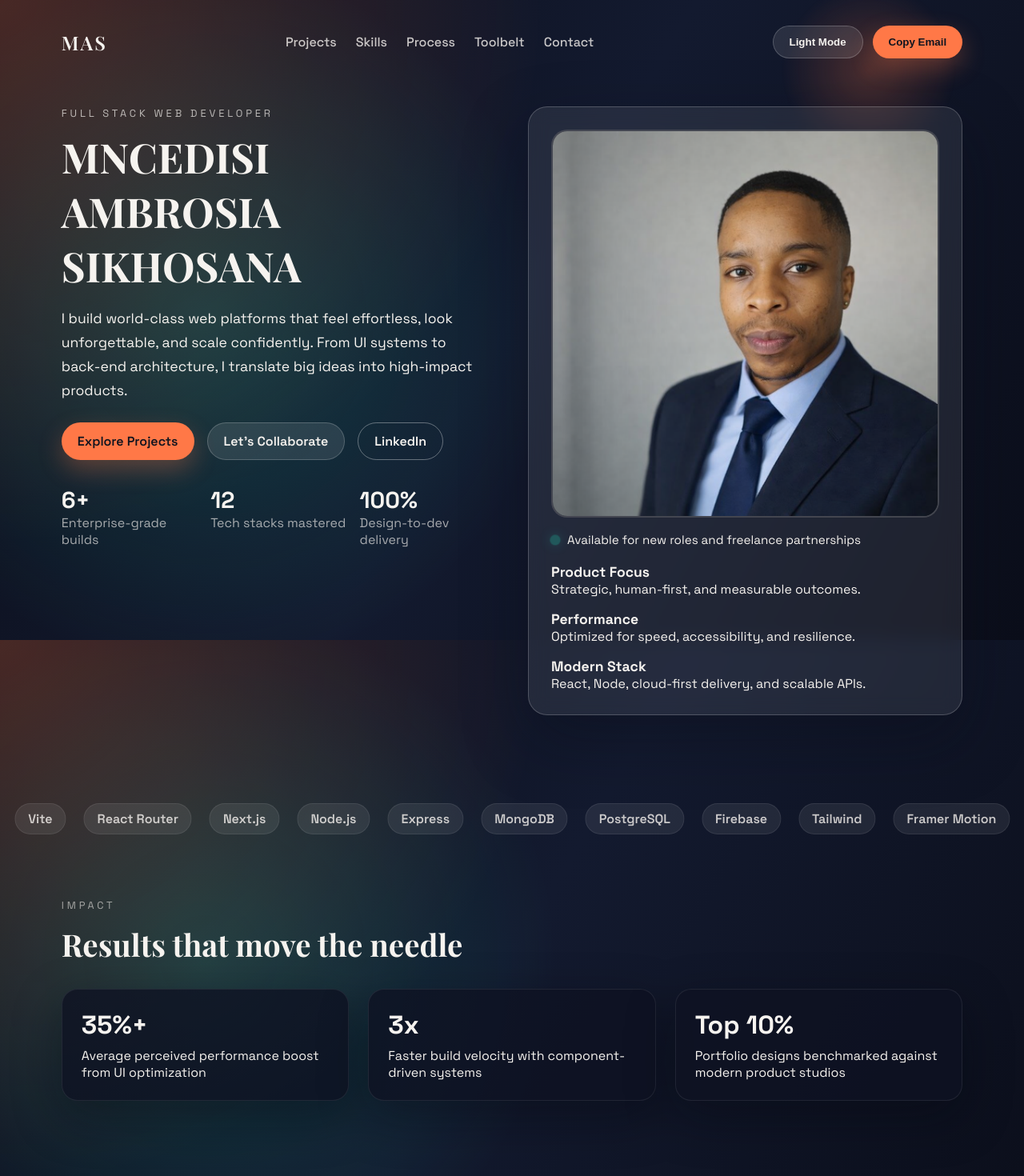
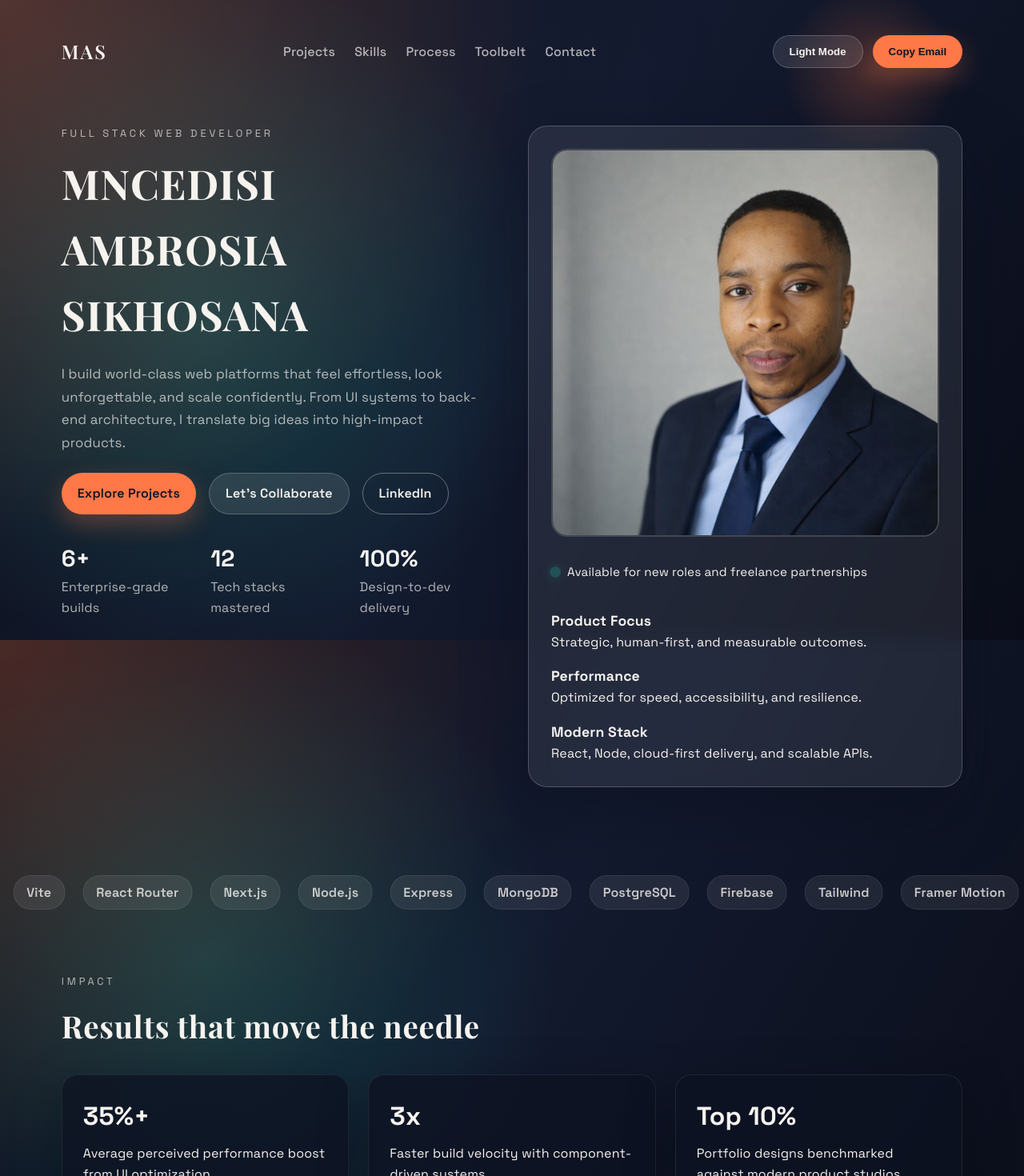
Before and after one commit to Sikhosana24/Mncedisi-Ambrosia-Sikhosana, a React (Vite) app in the folder portfolio-react/: page / in a window 1280 px wide. Shown: the top 1470 px of the page at 80% size. Built offline with nearby package versions, Linux system fonts and the light colour scheme.

Commit message:
Refine portfolio UI styling

```diff
--- a/portfolio-react/src/styles.css
+++ b/portfolio-react/src/styles.css
@@ -8,6 +8,10 @@
   --line: rgba(255, 255, 255, 0.2);
   --shadow: 0 30px 80px rgba(9, 12, 24, 0.35);
   --glow: 0 0 40px rgba(255, 120, 71, 0.18);
+  --panel: rgba(14, 18, 34, 0.78);
+  --panel-light: rgba(255, 255, 255, 0.9);
+  --muted: rgba(246, 243, 239, 0.7);
+  --muted-dark: rgba(11, 13, 19, 0.6);
 }
 
 body[data-theme="light"] {
@@ -43,6 +47,9 @@ body {
   color: var(--light);
   min-height: 100vh;
   overflow-x: hidden;
+  letter-spacing: 0.01em;
+  line-height: 1.6;
+  -webkit-font-smoothing: antialiased;
 }
 
 a {
@@ -120,11 +127,26 @@ a:hover {
   z-index: 1;
 }
 
+.hero::before {
+  content: "";
+  position: absolute;
+  inset: 0;
+  background: radial-gradient(circle at top left, rgba(255, 255, 255, 0.06), transparent 55%);
+  pointer-events: none;
+}
+
+.hero > *,
+.section > * {
+  width: min(1200px, 100%);
+  margin: 0 auto;
+}
+
 .nav {
   display: flex;
   align-items: center;
   justify-content: space-between;
   gap: 24px;
+  padding: 12px 0;
 }
 
 .nav-actions {
@@ -144,11 +166,11 @@ a:hover {
   display: flex;
   gap: 24px;
   font-weight: 500;
-  color: rgba(246, 243, 239, 0.8);
+  color: var(--muted);
 }
 
 body[data-theme="light"] .nav-links {
-  color: rgba(11, 13, 19, 0.7);
+  color: var(--muted-dark);
 }
 
 .nav-links a {
@@ -178,7 +200,7 @@ body[data-theme="light"] .nav-links {
   border-radius: 999px;
   font-weight: 600;
   cursor: pointer;
-  transition: transform 0.3s ease, box-shadow 0.3s ease;
+  transition: transform 0.3s ease, box-shadow 0.3s ease, background 0.3s ease;
 }
 
 .cta {
@@ -235,23 +257,29 @@ body[data-theme="light"] .ghost-outline {
   font-family: "Playfair Display", serif;
   font-size: clamp(2.5rem, 4vw, 4rem);
   margin: 12px 0 18px;
+  letter-spacing: 0.02em;
 }
 
 .eyebrow {
   text-transform: uppercase;
   letter-spacing: 0.3em;
   font-size: 0.8rem;
-  color: rgba(246, 243, 239, 0.7);
+  color: var(--muted);
 }
 
 body[data-theme="light"] .eyebrow {
-  color: rgba(11, 13, 19, 0.6);
+  color: var(--muted-dark);
 }
 
 .lead {
   font-size: 1.1rem;
   line-height: 1.7;
   max-width: 520px;
+  color: var(--muted);
+}
+
+.hero-text .lead {
+  font-size: 1.05rem;
 }
 
 .hero-actions {
@@ -275,11 +303,11 @@ body[data-theme="light"] .eyebrow {
 }
 
 .stat-label {
-  color: rgba(246, 243, 239, 0.65);
+  color: var(--muted);
 }
 
 body[data-theme="light"] .stat-label {
-  color: rgba(11, 13, 19, 0.6);
+  color: var(--muted-dark);
 }
 
 .hero-card {
@@ -289,6 +317,8 @@ body[data-theme="light"] .stat-label {
   border-radius: 24px;
   box-shadow: var(--shadow);
   backdrop-filter: blur(12px);
+  display: grid;
+  gap: 14px;
 }
 
 .profile-frame {
@@ -360,17 +390,18 @@ body[data-theme="light"] .profile-frame {
   text-transform: uppercase;
   letter-spacing: 0.3em;
   font-size: 0.8rem;
-  color: rgba(246, 243, 239, 0.6);
+  color: var(--muted);
 }
 
 body[data-theme="light"] .section-title p {
-  color: rgba(11, 13, 19, 0.6);
+  color: var(--muted-dark);
 }
 
 .section-title h2 {
   margin: 14px 0 30px;
   font-size: clamp(2rem, 3vw, 3rem);
   font-family: "Playfair Display", serif;
+  letter-spacing: 0.02em;
 }
 
 .marquee {
@@ -431,9 +462,9 @@ body[data-theme="light"] .marquee-track span {
 .impact-card,
 .testimonial-card,
 .not-found {
-  background: rgba(14, 18, 34, 0.8);
+  background: var(--panel);
   border-radius: 20px;
-  padding: 24px;
+  padding: 26px;
   border: 1px solid rgba(255, 255, 255, 0.08);
   box-shadow: 0 20px 60px rgba(6, 8, 16, 0.4);
 }
@@ -446,7 +477,7 @@ body[data-theme="light"] .contact-card,
 body[data-theme="light"] .resume-card,
 body[data-theme="light"] .impact-card,
 body[data-theme="light"] .testimonial-card {
-  background: rgba(255, 255, 255, 0.8);
+  background: var(--panel-light);
 }
 
 .project-card {
@@ -454,6 +485,12 @@ body[data-theme="light"] .testimonial-card {
   overflow: hidden;
   display: grid;
   gap: 10px;
+  transition: transform 0.3s ease, box-shadow 0.3s ease;
+}
+
+.project-card:hover {
+  transform: translateY(-6px);
+  box-shadow: 0 30px 70px rgba(6, 8, 16, 0.45);
 }
 
 .project-cover {
@@ -512,7 +549,7 @@ body[data-theme="light"] .testimonial-card {
   margin-top: 4px;
   display: grid;
   gap: 8px;
-  color: rgba(246, 243, 239, 0.7);
+  color: var(--muted);
 }
 
 body[data-theme="light"] .project-card ul {
@@ -605,6 +642,7 @@ body[data-theme="light"] .tool-pill {
   font-size: 1rem;
   line-height: 1.6;
   margin-bottom: 16px;
+  color: var(--muted);
 }
 
 .testimonial-name {
@@ -704,7 +742,7 @@ body[data-theme="light"] .testimonial-company {
 .footer {
   padding: 40px 6vw 60px;
   text-align: center;
-  color: rgba(246, 243, 239, 0.6);
+  color: var(--muted);
 }
 
 body[data-theme="light"] .footer {
```
